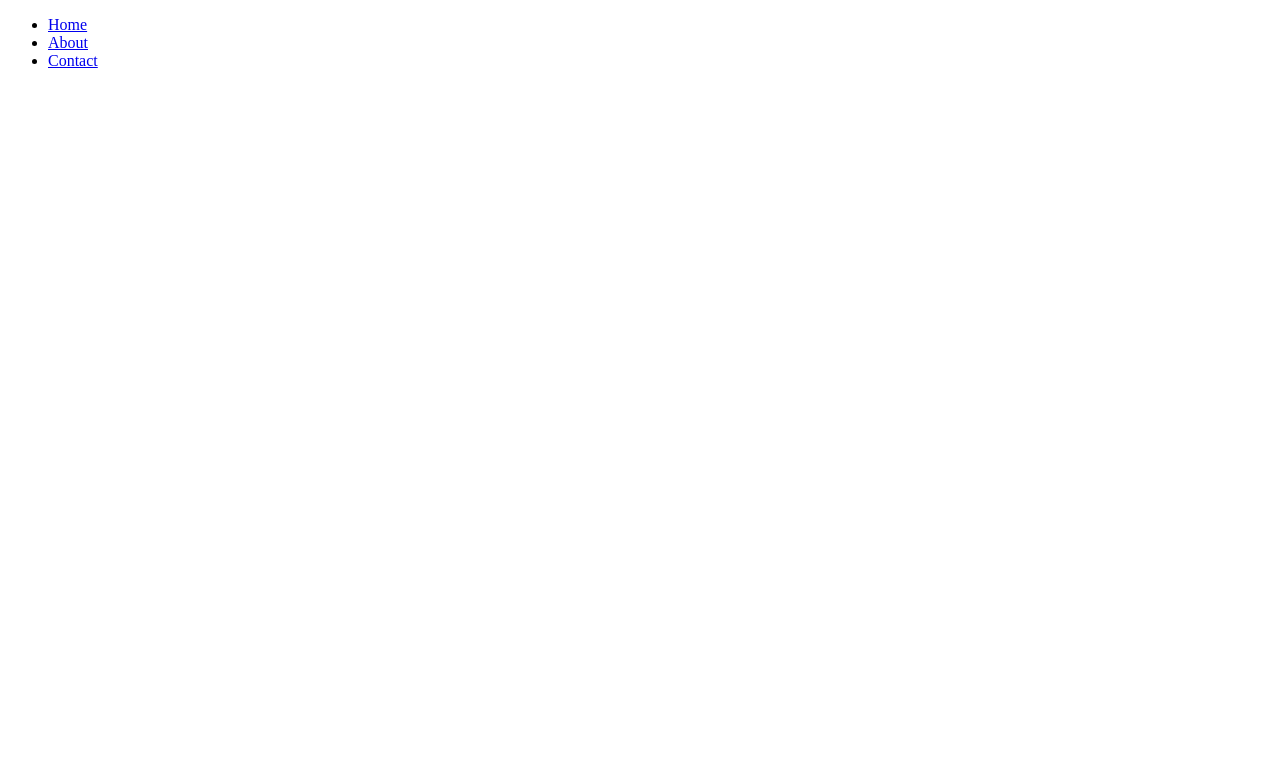
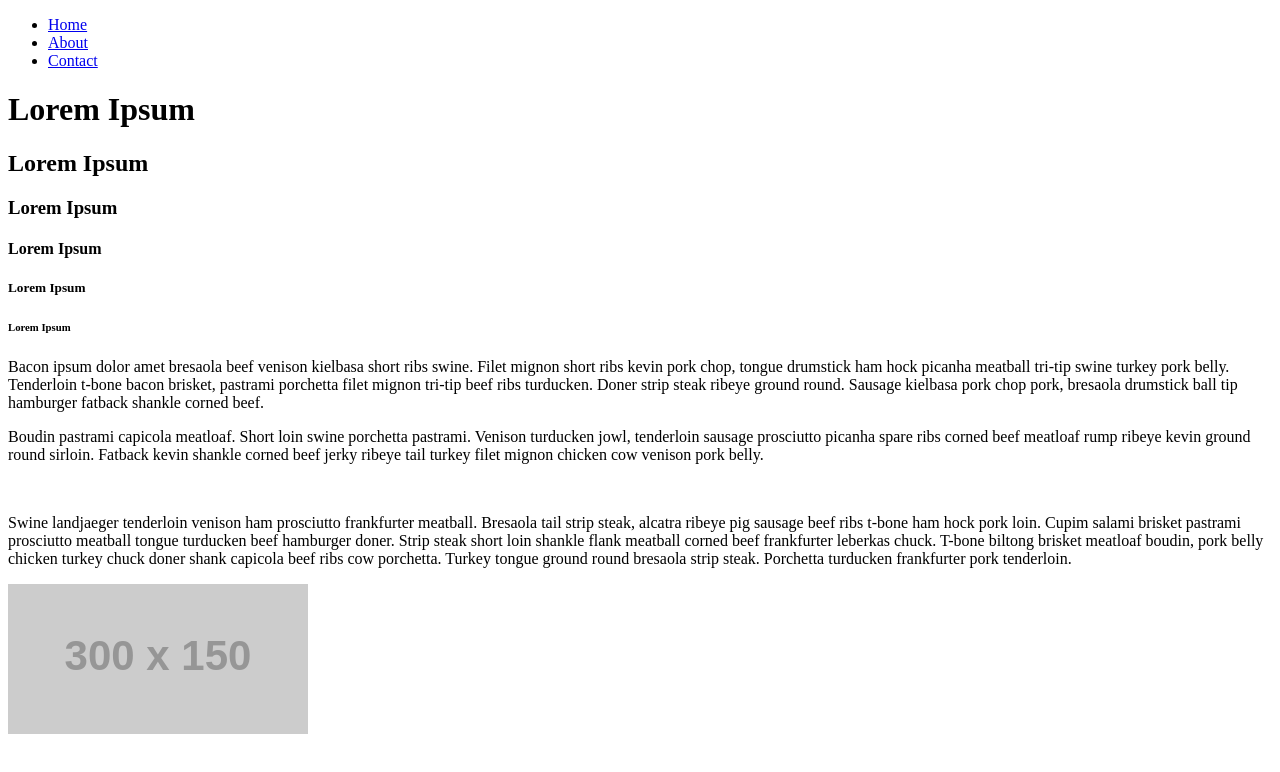
Before and after one commit to tdarwish7/simple_page, a website: page public/html/index.html in a window 1280 px wide. Drawn offline with Linux system fonts and the light colour scheme; placeholder pictures from the web are drawn by us.

Commit message:
added a heading, a paragraph, and an image

```diff
--- a/public/html/index.html
+++ b/public/html/index.html
@@ -18,5 +18,28 @@
       </ul>
     </div>
     <!-- End of Navigation -->
+    <div>
+      <h1>Lorem Ipsum</h1>
+      <h2>Lorem Ipsum</h2>
+      <h3>Lorem Ipsum</h3>
+      <h4>Lorem Ipsum</h4>
+      <h5>Lorem Ipsum</h5>
+      <h6>Lorem Ipsum</h6>
+    </div>
+    <!-- Heading/Title -->
+    <div>
+      <p>
+        Bacon ipsum dolor amet bresaola beef venison kielbasa short ribs swine. Filet mignon short ribs kevin pork chop, tongue drumstick ham hock picanha meatball tri-tip swine turkey pork belly. Tenderloin t-bone bacon brisket, pastrami porchetta filet mignon tri-tip beef ribs turducken. Doner strip steak ribeye ground round. Sausage kielbasa pork chop pork, bresaola drumstick ball tip hamburger fatback shankle corned beef.</p>
+
+      <p>Boudin pastrami capicola meatloaf. Short loin swine porchetta pastrami. Venison turducken jowl, tenderloin sausage prosciutto picanha spare ribs corned beef meatloaf rump ribeye kevin ground round sirloin. Fatback kevin shankle corned beef jerky ribeye tail turkey filet mignon chicken cow venison pork belly.</p>
+      <br>
+      <p>Swine landjaeger tenderloin venison ham prosciutto frankfurter meatball. Bresaola tail strip steak, alcatra ribeye pig sausage beef ribs t-bone ham hock pork loin. Cupim salami brisket pastrami prosciutto meatball tongue turducken beef hamburger doner. Strip steak short loin shankle flank meatball corned beef frankfurter leberkas chuck. T-bone biltong brisket meatloaf boudin, pork belly chicken turkey chuck doner shank capicola beef ribs cow porchetta. Turkey tongue ground round bresaola strip steak. Porchetta turducken frankfurter pork tenderloin.
+        </p>
+    </div>
+    <!-- Paragraph/Hook -->
+    <div>
+      <img src="http://placehold.it/300x150" alt="Some stuff and things">
+    </div>
+    <!-- Catchy Image -->
   </body>
 </html>
```
